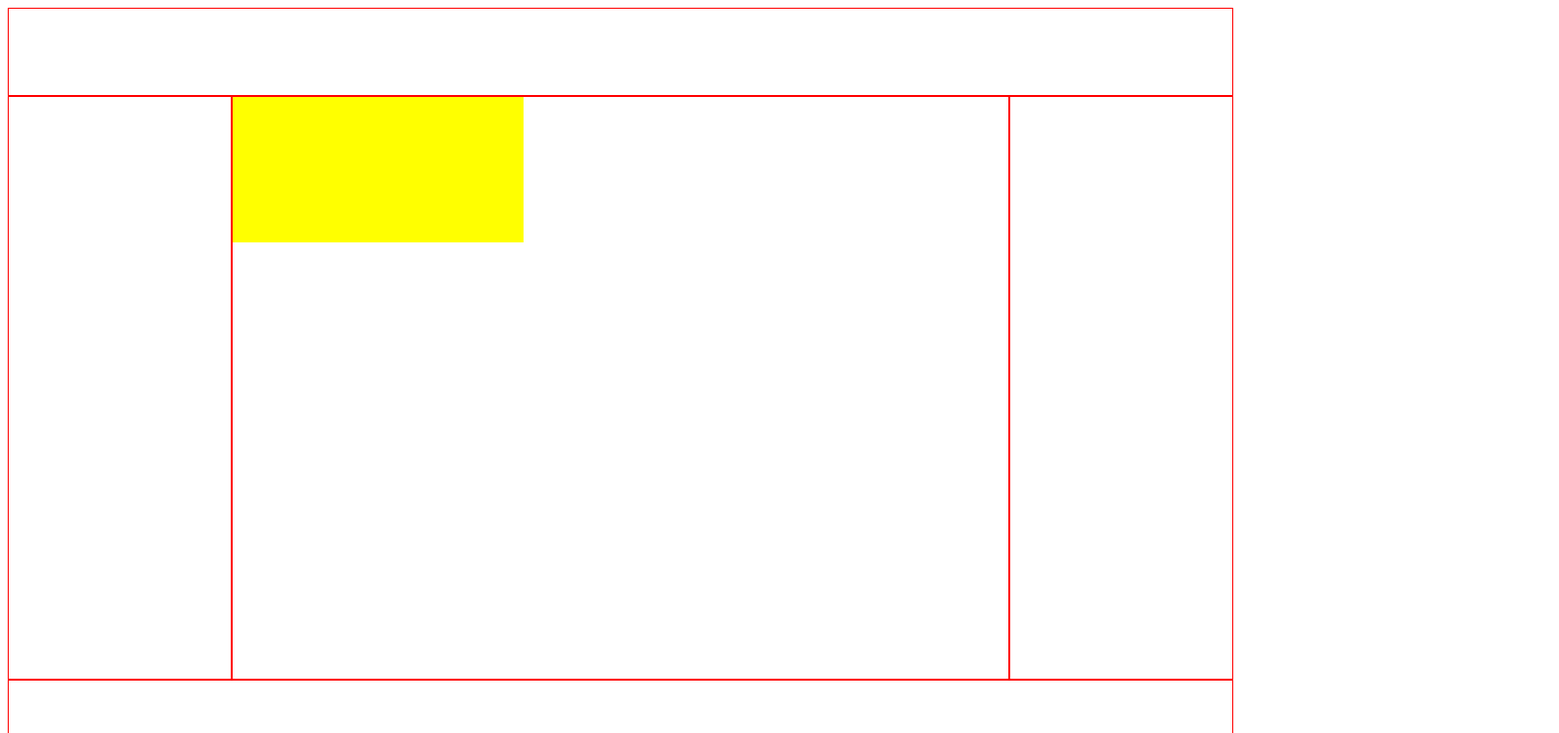
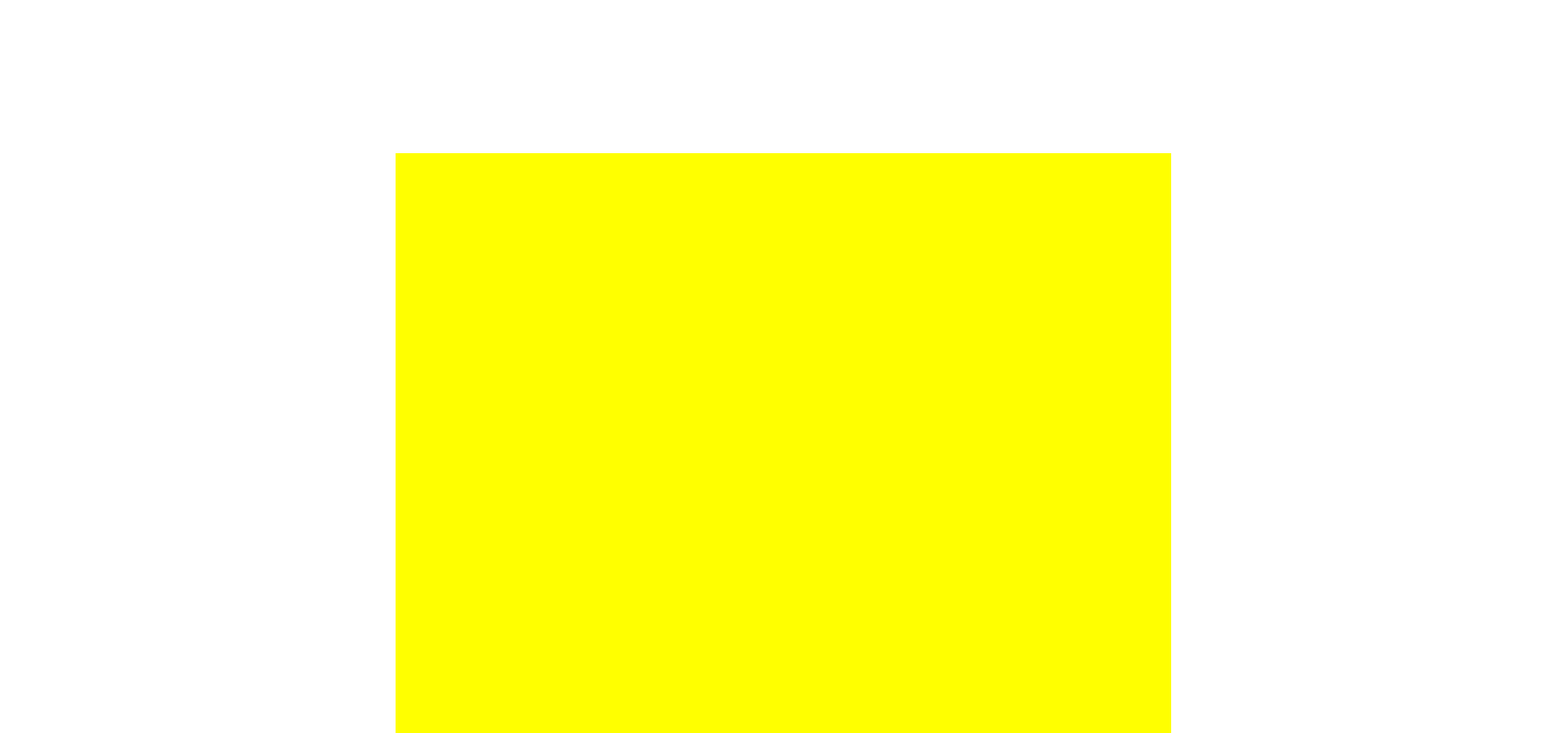
Before and after one commit to coderatchet/youhaveonedoot, an Angular app: page / in a window 1280 px wide. Shown: the top 756 px of the page at 97% size, 1608 px wide, since content can reach past the window. Built offline with nearby package versions, Linux system fonts and the light colour scheme.

Commit message:
grid layout now behaves as expected.

```diff
--- a/src/app/app.component.html
+++ b/src/app/app.component.html
@@ -1,10 +1,92 @@
 <!--The content below is only a placeholder and can be replaced.-->
 <div class="main-container">
   <header></header>
-  <nav></nav>
+  <nav>
+    <!--<div></div>
+    <div></div>
+    <div></div>
+    <div></div>
+    <div></div>
+    <div></div>
+    <div></div>
+    <div></div>
+    <div></div>
+    <div></div>
+    <div></div>
+    <div></div>
+    <div></div>
+    <div></div>
+    <div></div>
+    <div></div>
+    <div></div>
+    <div></div>
+    <div></div>
+    <div></div>
+    <div></div>
+    <div></div>
+    <div></div>
+    <div></div>
+    <div></div>
+    <div></div>
+    <div></div>
+    <div></div>
+    <div></div>
+    <div></div>
+    <div></div>
+    <div></div>
+    <div></div>
+    <div></div>
+    <div></div>
+    <div></div>
+    <div></div>
+    <div></div>
+    <div></div>
+    <div></div>-->
+  </nav>
   <main>
     <app-main-scene></app-main-scene>
   </main>
-  <aside></aside>
+  <aside>
+    <!--<div></div>
+    <div></div>
+    <div></div>
+    <div></div>
+    <div></div>
+    <div></div>
+    <div></div>
+    <div></div>
+    <div></div>
+    <div></div>
+    <div></div>
+    <div></div>
+    <div></div>
+    <div></div>
+    <div></div>
+    <div></div>
+    <div></div>
+    <div></div>
+    <div></div>
+    <div></div>
+    <div></div>
+    <div></div>
+    <div></div>
+    <div></div>
+    <div></div>
+    <div></div>
+    <div></div>
+    <div></div>
+    <div></div>
+    <div></div>
+    <div></div>
+    <div></div>
+    <div></div>
+    <div></div>
+    <div></div>
+    <div></div>
+    <div></div>
+    <div></div>
+    <div></div>
+    <div></div>-->
+  </aside>
   <footer></footer>
 </div>
--- a/src/app/app.component.scss
+++ b/src/app/app.component.scss
@@ -1,21 +1,27 @@
 .main-container {
   height: 100%;
   display: grid;
-  grid-template-columns: repeat(2, 1fr) 802px repeat(2, 1fr);
-  grid-template-rows: repeat(2, 1fr) 602px repeat(2, 1fr);
+  grid-template-columns: minmax(40rem, 1fr) max-content minmax(40rem, 1fr);
+  grid-template-rows: minmax(15rem, 1fr) max-content minmax(7rem, 1fr);
 }
 
 .main-container {
   >header,>footer {
-    grid-column: span 12;
-    grid-row: span 2;
+    grid-column: span 11;
+    grid-row: span 1;
   }
   >nav,>aside {
-    grid-column: span 2;
+    grid-column: span 1;
+    display: grid;
+    grid-gap: 5px;
+    padding: 5px;
+  }
+
+  >nav,>aside {
+    grid-template: repeat(8, 1fr) / repeat(5, 1fr)
+  }
+
+  >nav>div,>aside>div {
+    border: 1px solid green;
   }
 }
-
-.main-container > * {
-  border: 1px solid red;
-  box-sizing: border-box;
-}
--- a/src/app/main-scene/main-scene.component.scss
+++ b/src/app/main-scene/main-scene.component.scss
@@ -1,3 +1,6 @@
 #mainScene {
   background-color: yellow;
+  width: 800px;
+  height: 600px;
+  display: block;
 }
--- a/src/styles.scss
+++ b/src/styles.scss
@@ -13,7 +13,3 @@ html, body {
 *, *:before, *:after {
   box-sizing: inherit;
 }
-
-body > app-root {
-  height: 100%;
-}
```
